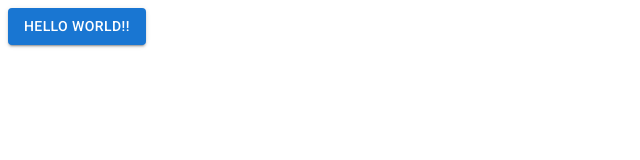
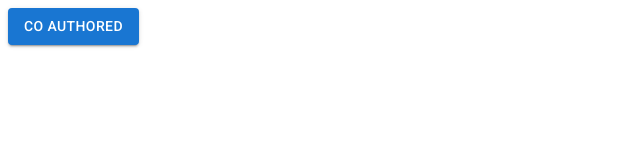
Before and after one commit to palmerelias/materialUI-practice2.0, a React (Vite) app: page / in a window 1280 px wide. Shown: the top 160 px of the page, without its empty margins (0-640 px from the left). Built offline with nearby package versions, Linux system fonts and the light colour scheme.

Commit message:
Co author test. > > Co-authored-by: AKSELIPALMER <AKSELI@TODDSDEN.COM>

```diff
--- a/src/App.jsx
+++ b/src/App.jsx
@@ -6,7 +6,7 @@ function App() {
 
   return (
     <>
-      <Button variant="contained">Hello World!!</Button>
+      <Button variant="contained">Co Authored</Button>
     </>
   )
 }
```
